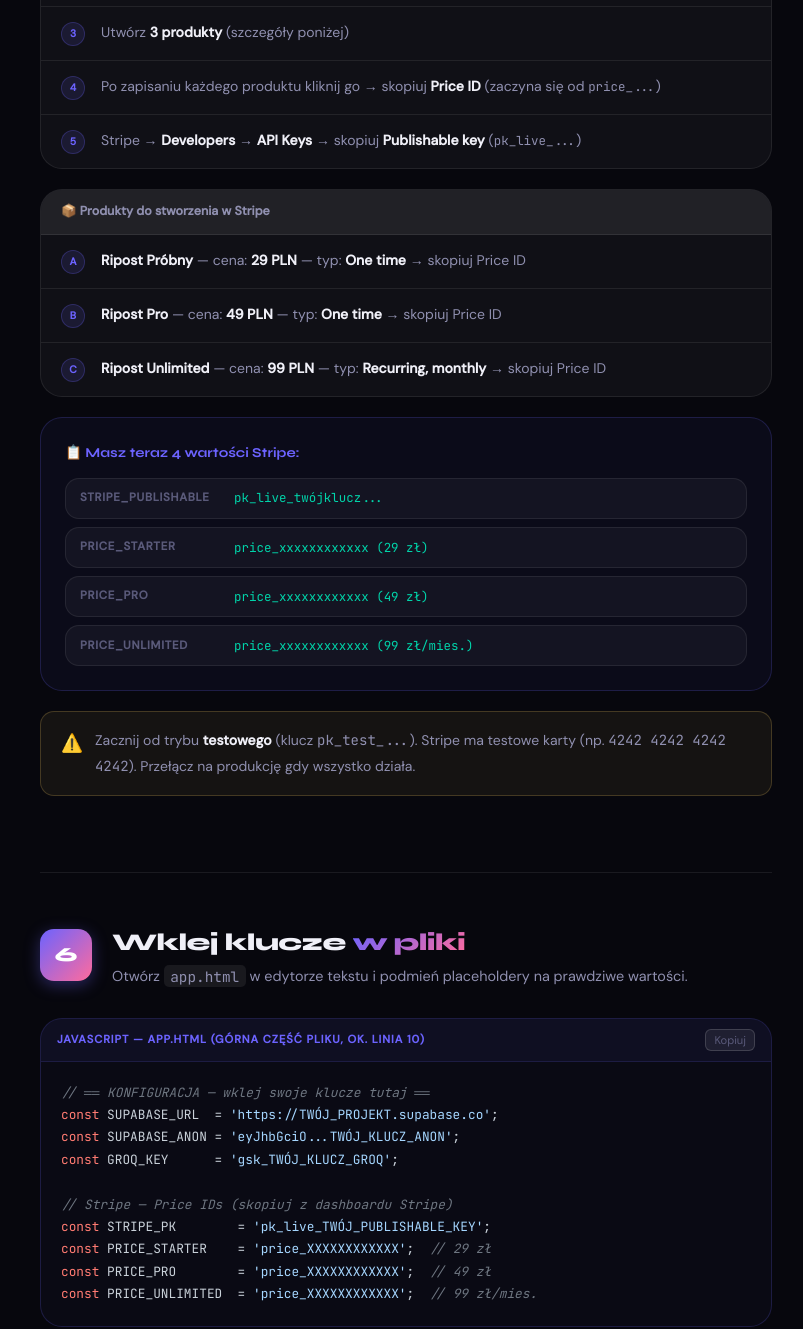
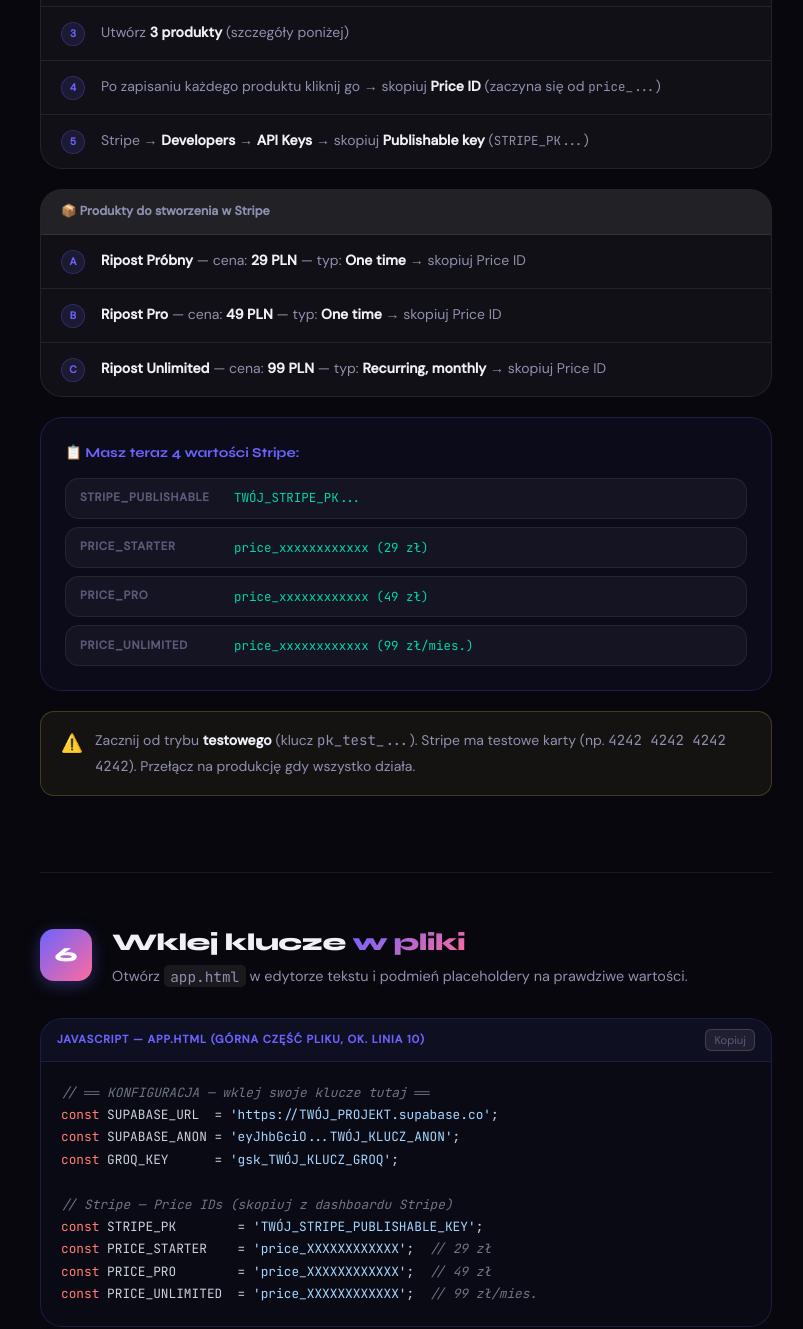
Before and after one commit to adiosw/ripost, a website: page backend-setup.html in a window 1280 px wide. Shown: the part 6840-8169 px from the top of the page, without its empty margins (284-1087 px from the left). Drawn offline with Linux system fonts and the light colour scheme.

Commit message:
upload: backend-setup.html

```diff
--- a/backend-setup.html
+++ b/backend-setup.html
@@ -370,7 +370,7 @@ $$ <span class="kw">LANGUAGE</span> plpgsql <span class="kw">SECURITY DEFINER</s
       <li class="instr-step"><div class="instr-n">2</div><div>W dashboardzie górne menu → <strong>Products</strong> → <strong>"Add product"</strong></div></li>
       <li class="instr-step"><div class="instr-n">3</div><div>Utwórz <strong>3 produkty</strong> (szczegóły poniżej)</div></li>
       <li class="instr-step"><div class="instr-n">4</div><div>Po zapisaniu każdego produktu kliknij go → skopiuj <strong>Price ID</strong> (zaczyna się od <code style="font-family:var(--font-m);font-size:.78rem">price_...</code>)</div></li>
-      <li class="instr-step"><div class="instr-n">5</div><div>Stripe → <strong>Developers</strong> → <strong>API Keys</strong> → skopiuj <strong>Publishable key</strong> (<code style="font-family:var(--font-m);font-size:.78rem">pk_live_...</code>)</div></li>
+      <li class="instr-step"><div class="instr-n">5</div><div>Stripe → <strong>Developers</strong> → <strong>API Keys</strong> → skopiuj <strong>Publishable key</strong> (<code style="font-family:var(--font-m);font-size:.78rem">STRIPE_PK...</code>)</div></li>
     </ul>
   </div>
   <div class="instr" style="margin-top:1.25rem">
@@ -383,7 +383,7 @@ $$ <span class="kw">LANGUAGE</span> plpgsql <span class="kw">SECURITY DEFINER</s
   </div>
   <div class="key-box">
     <h4>📋 Masz teraz 4 wartości Stripe:</h4>
-    <div class="key-row"><span class="key-label">STRIPE_PUBLISHABLE</span><span class="key-val">pk_live_twójklucz...</span></div>
+    <div class="key-row"><span class="key-label">STRIPE_PUBLISHABLE</span><span class="key-val">TWÓJ_STRIPE_PK...</span></div>
     <div class="key-row"><span class="key-label">PRICE_STARTER</span><span class="key-val">price_xxxxxxxxxxxx (29 zł)</span></div>
     <div class="key-row"><span class="key-label">PRICE_PRO</span><span class="key-val">price_xxxxxxxxxxxx (49 zł)</span></div>
     <div class="key-row"><span class="key-label">PRICE_UNLIMITED</span><span class="key-val">price_xxxxxxxxxxxx (99 zł/mies.)</span></div>
@@ -408,7 +408,7 @@ $$ <span class="kw">LANGUAGE</span> plpgsql <span class="kw">SECURITY DEFINER</s
 <span class="kw">const</span> GROQ_KEY      = <span class="str">'gsk_TWÓJ_KLUCZ_GROQ'</span>;
 
 <span class="cm">// Stripe — Price IDs (skopiuj z dashboardu Stripe)</span>
-<span class="kw">const</span> STRIPE_PK        = <span class="str">'pk_live_TWÓJ_PUBLISHABLE_KEY'</span>;
+<span class="kw">const</span> STRIPE_PK        = <span class="str">'TWÓJ_STRIPE_PUBLISHABLE_KEY'</span>;
 <span class="kw">const</span> PRICE_STARTER    = <span class="str">'price_XXXXXXXXXXXX'</span>;  <span class="cm">// 29 zł</span>
 <span class="kw">const</span> PRICE_PRO        = <span class="str">'price_XXXXXXXXXXXX'</span>;  <span class="cm">// 49 zł</span>
 <span class="kw">const</span> PRICE_UNLIMITED  = <span class="str">'price_XXXXXXXXXXXX'</span>;  <span class="cm">// 99 zł/mies.</span></pre>
```
